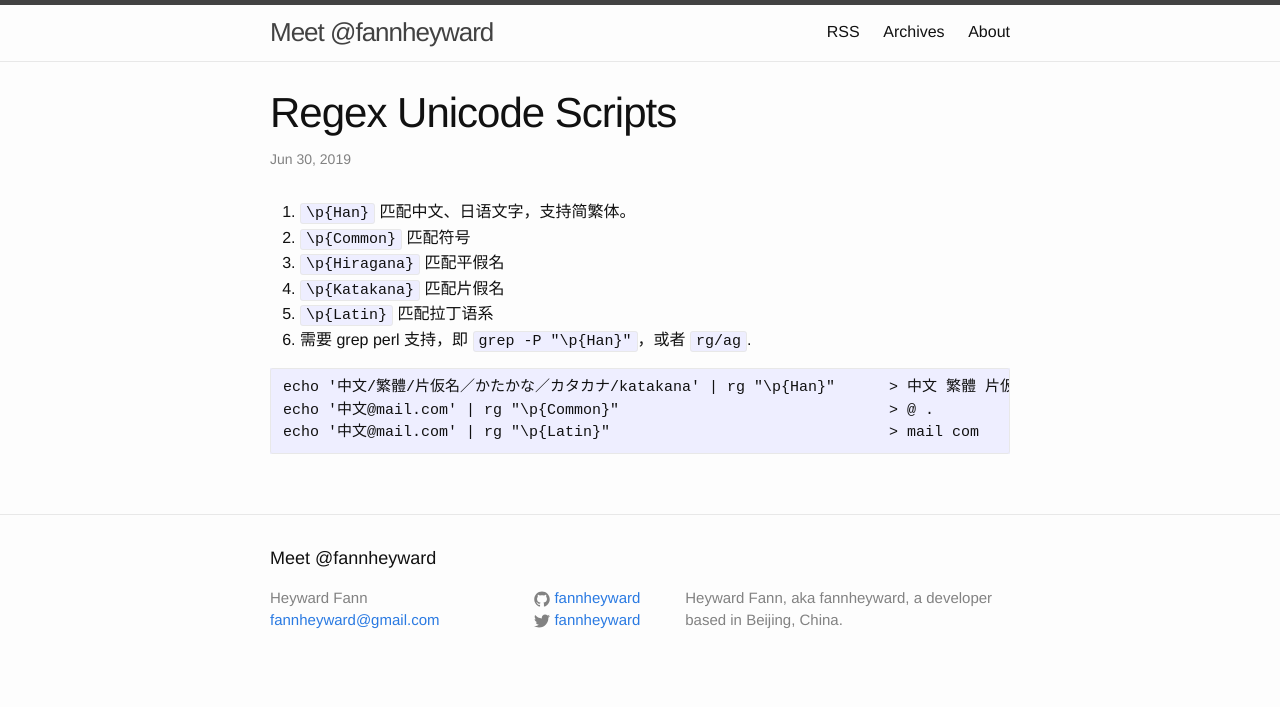
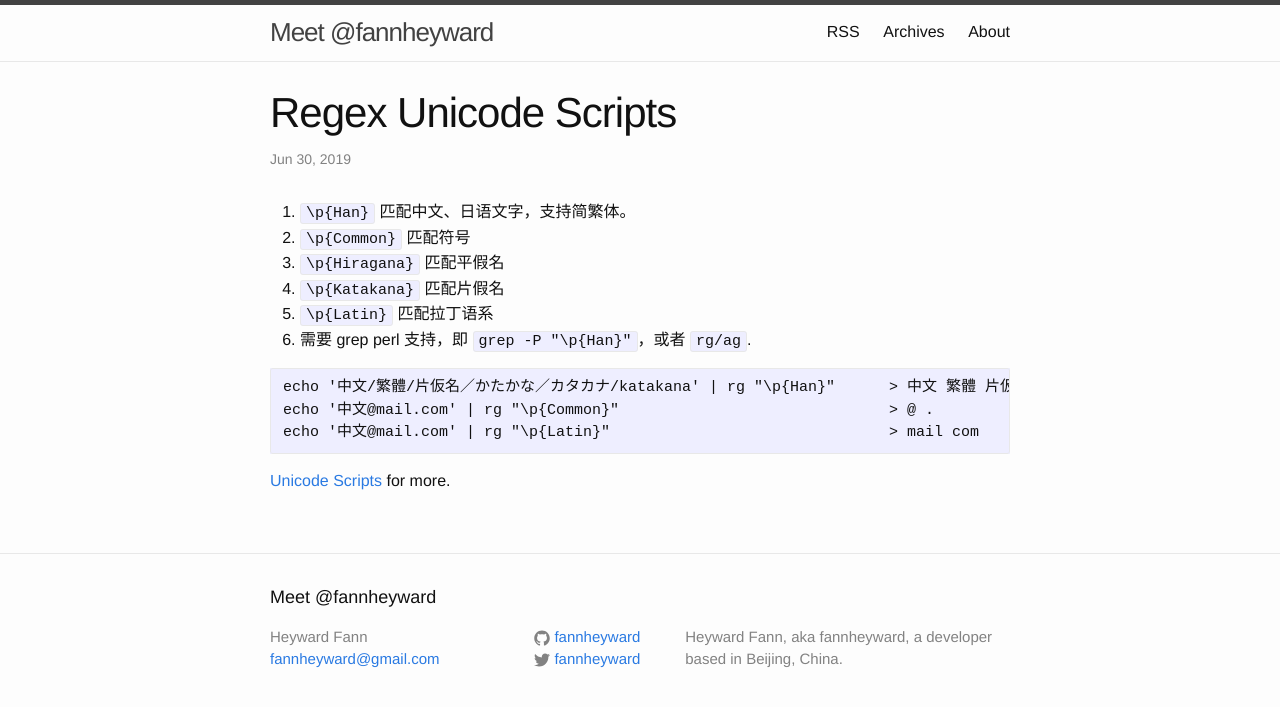
Before and after one commit to fannheyward/fannheyward.github.io, a Jekyll site: the page built from _posts/2019-06-30-regex-unicode.markdown, in a window 1280 px wide. Shown: the top 707 px of the page. Built offline with Jekyll 4.4.1, drawn with Linux system fonts in a browser that asks for light colours.

Commit message:
unicode scripts link

````diff
--- a/_posts/2019-06-30-regex-unicode.markdown
+++ b/_posts/2019-06-30-regex-unicode.markdown
@@ -16,3 +16,5 @@ echo '中文/繁體/片仮名／かたかな／カタカナ/katakana' | rg "\p{H
 echo '中文@mail.com' | rg "\p{Common}"                              > @ .
 echo '中文@mail.com' | rg "\p{Latin}"                               > mail com
 ```
+
+[Unicode Scripts](https://www.regular-expressions.info/unicode.html#script) for more.
````
